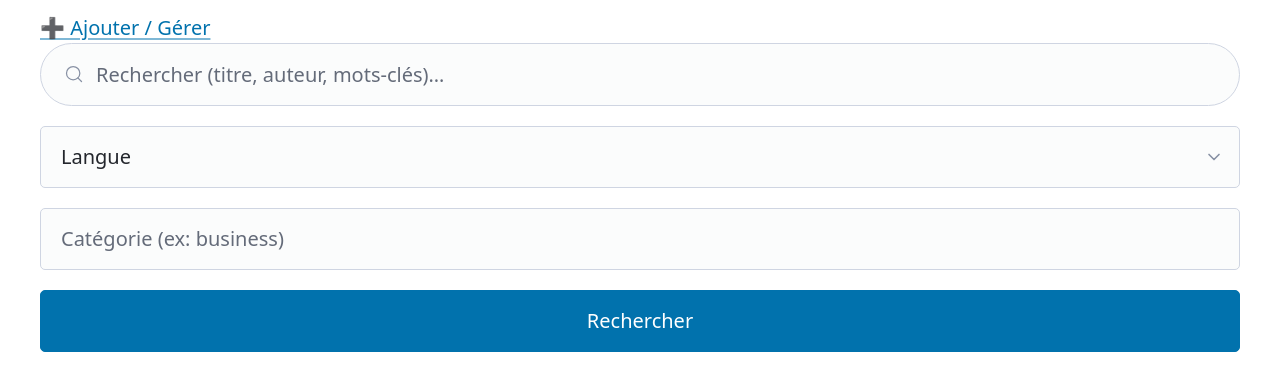
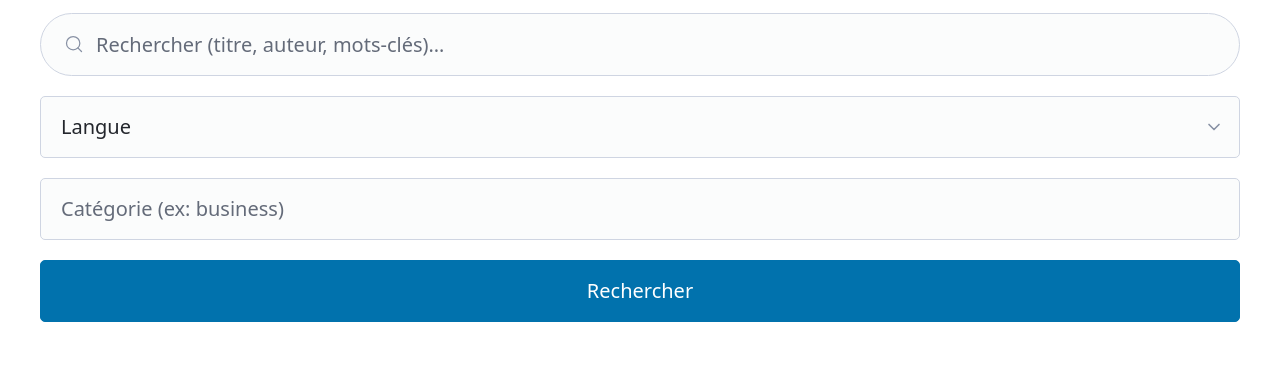
Before and after one commit to mousco15/ebook-site, a website: page public/index.html in a window 1280 px wide. Shown: the part 92-482 px from the top of the page. Drawn offline with nearby package versions, Linux system fonts and the light colour scheme; no server answers.

Commit message:
Suppression du lien admin sur la page d'accueil

```diff
--- a/public/index.html
+++ b/public/index.html
@@ -16,10 +16,7 @@
   <main class="container">
     <header>
       <h1>📚 Bibliothèque d'Ebooks</h1>
-      <nav>
-        <a href="/admin.html">➕ Ajouter / Gérer</a>
-      </nav>
-      <form id="searchForm">
+            <form id="searchForm">
         <input type="search" id="q" placeholder="Rechercher (titre, auteur, mots-clés)…" />
         <select id="lang">
           <option value="">Langue</option>
```
